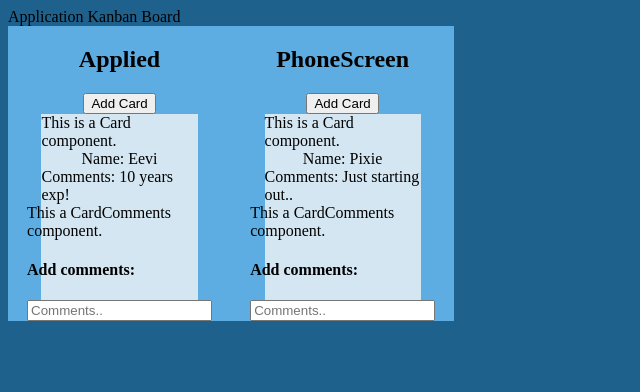
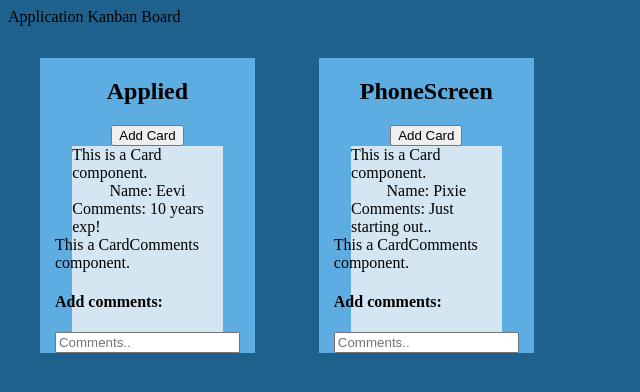
Before and after one commit to ajlee12/react-node-kanban, a React (Create React App) app: page / in a window 1280 px wide. Shown: the top 392 px of the page, without its empty margins (0-640 px from the left). Built offline with nearby package versions, Linux system fonts and the light colour scheme.

Commit message:
Achieve basic drag and drop.

```diff
--- a/src/components/App.jsx
+++ b/src/components/App.jsx
@@ -5,7 +5,7 @@ import List from './List';
 
 const App = () => {
   return (
-    <div className="App" style={styles}>
+    <div id='App' style={styles}>
       <List id='list-Applied' listTitle={'Applied'} />
       <List id='list-PhoneScreen' listTitle={'PhoneScreen'} />
     </div>
--- a/src/components/Card.tsx
+++ b/src/components/Card.tsx
@@ -27,6 +27,7 @@ const Card = ({ id, name, comments, listTitle }: CardProps) => {
 
   return (
     <div
+      id={id}
       className='cards'
       draggable='true'
       onDragStart={dragStart}
--- a/src/components/List.tsx
+++ b/src/components/List.tsx
@@ -27,6 +27,7 @@ const List = (props: ListProps) => {
     e.preventDefault();
 
     const card_id = e.dataTransfer.getData('card_id');
+    console.log('card_id onDrop in List: ', card_id);
 
     const card = document.getElementById(card_id)!;
     card.style.display = 'block';
--- a/src/styles.css
+++ b/src/styles.css
@@ -1,17 +1,22 @@
 body {
   background-color: #1F618D;
+  /* box-sizing: border-box; */
 }
 
-/* code {
-  font-family: source-code-pro, Menlo, Monaco, Consolas, 'Courier New',
-    monospace;
-} */
+#App {
+  display: flex;
+
+}
 
 .lists {
   background-color: #5DADE2;
   display: flex;
   flex-direction: column;
   align-items: center;
+
+  width: 17%;
+  /* padding: 2em; */
+  margin: 2em;
 }
 
 .cards {
```
